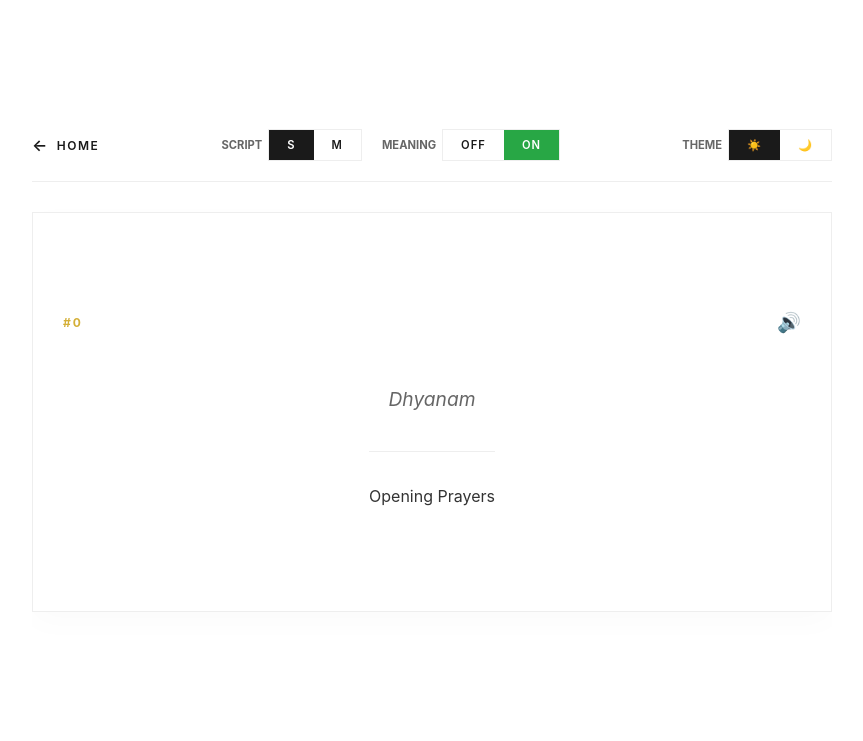
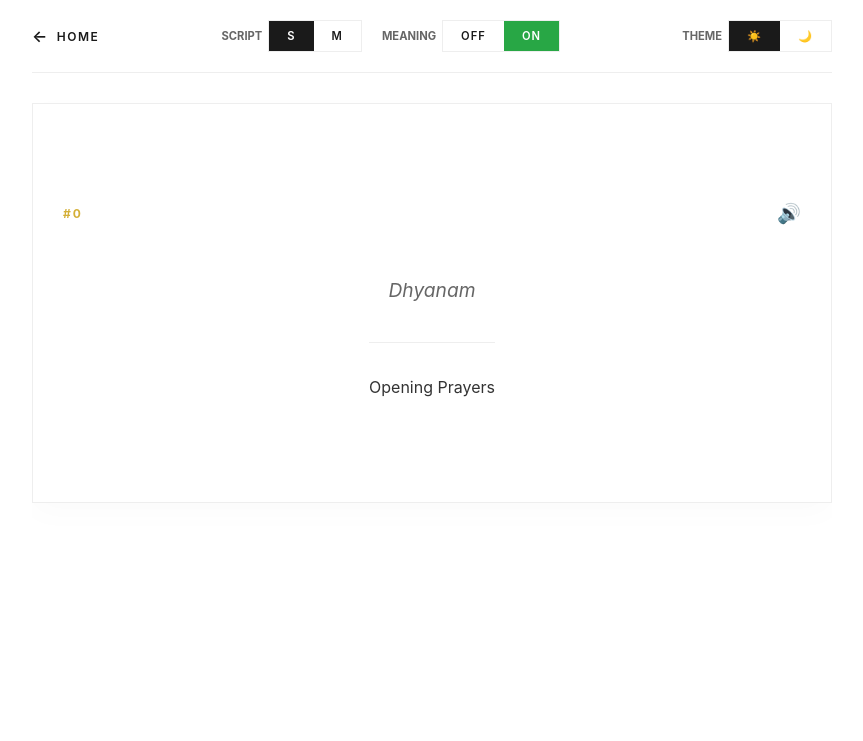
Before and after one commit to arunaj-1989/devotional_app, a Flask app: page /stotram/Vishnu/flashcard/0?lang=sanskrit in a window 1280 px wide. Shown: the part 59-800 px from the top of the page, without its empty margins (208-1071 px from the left). Run offline with Flask 3, Linux system fonts and the light colour scheme.

Commit message:
removed blank space from top

```diff
--- a/static/style.css
+++ b/static/style.css
@@ -63,8 +63,6 @@ body {
     flex: 1;
     display: flex;
     flex-direction: column;
-    align-items: center;
-    justify-content: center;
     max-width: 800px;
     width: 95%;
     margin: 0 auto;
```
